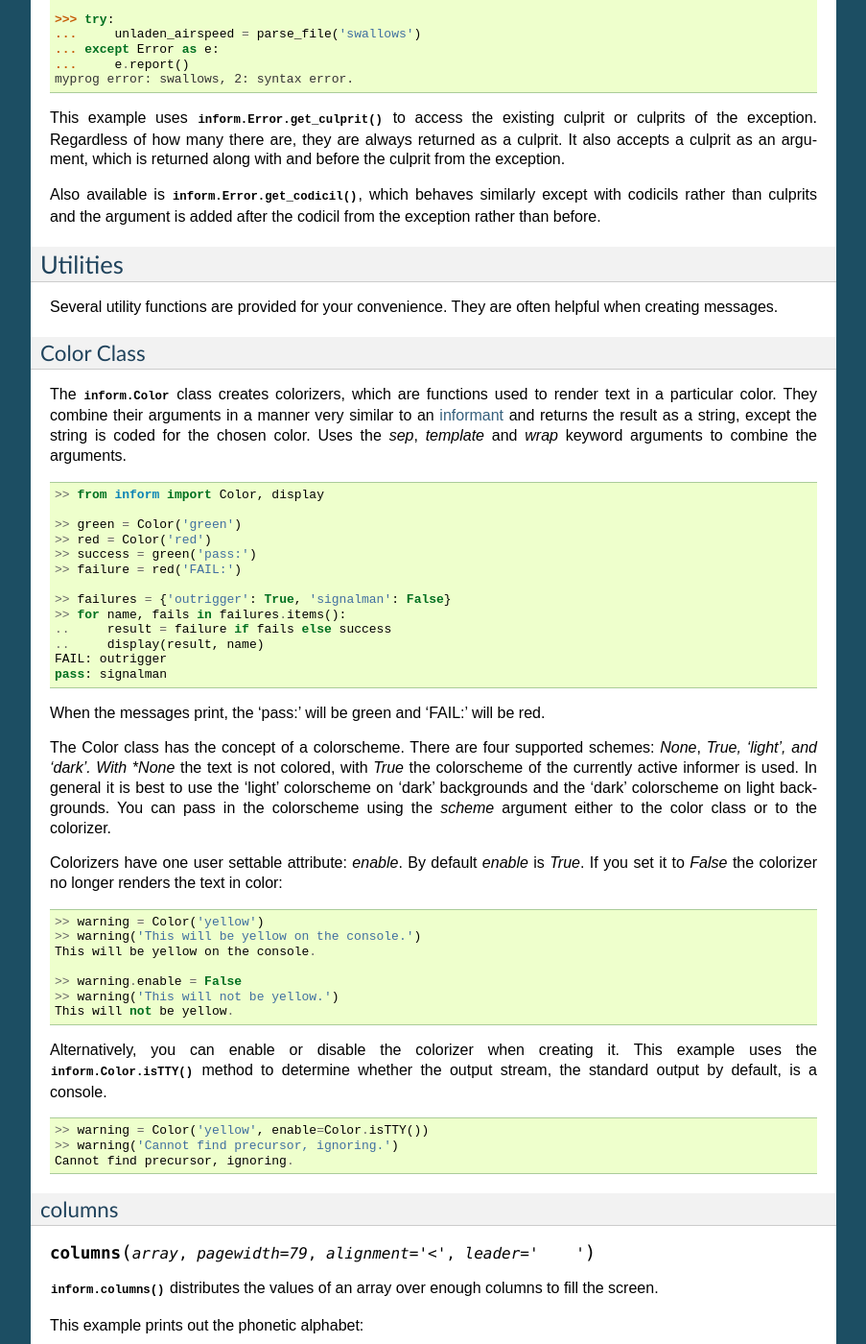
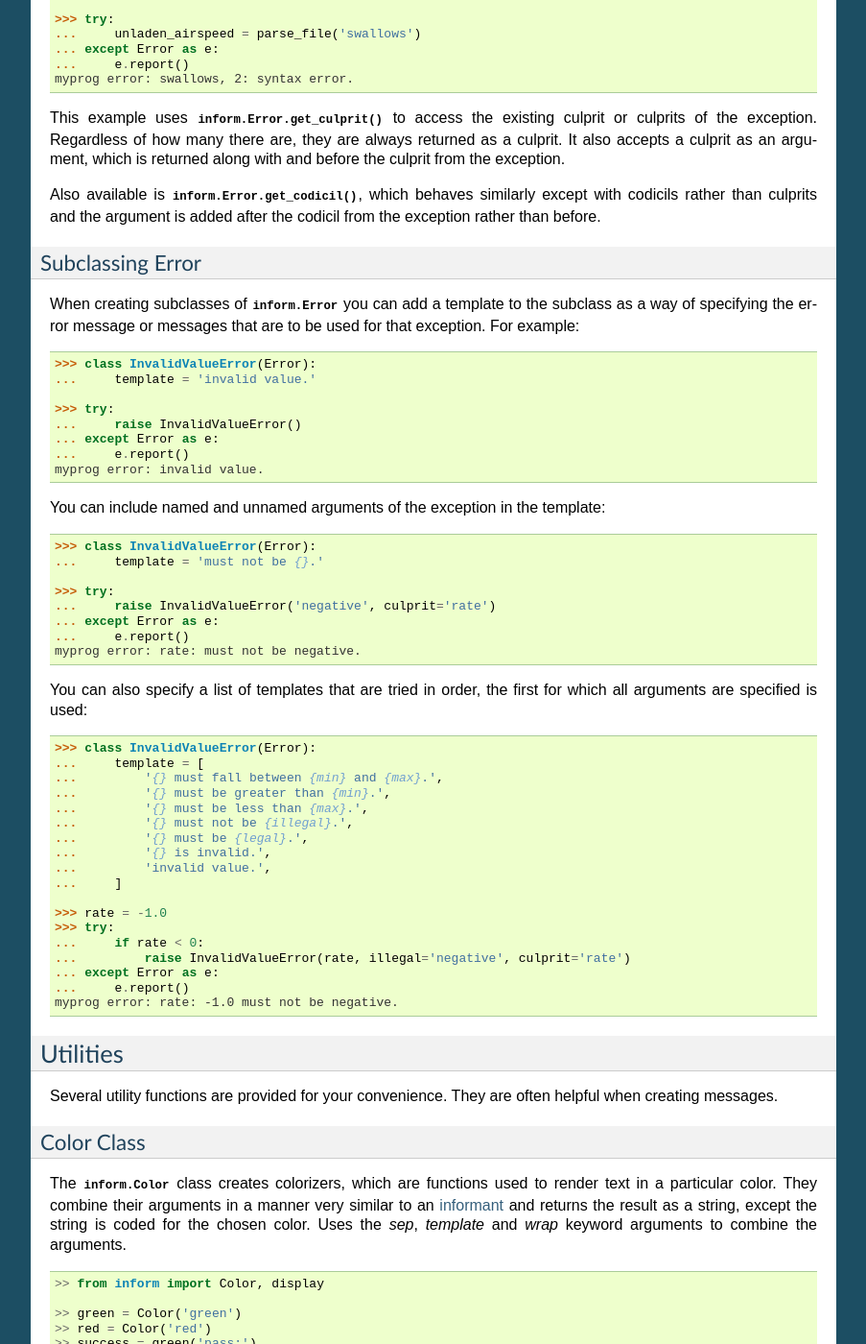
Before and after one commit to KenKundert/inform, a Sphinx documentation site: the page built from doc/user.rst, in a window 1280 px wide and 1400 px high, scrolled down 11943 px. Shown: the whole window at 96% size, without its empty margins (198-1101 px from the left). Built offline with Sphinx 7.4.7, drawn with Linux system fonts in a browser that asks for light colours; some of the changed text lies outside the part shown.

Commit message:
Support template attribute on subclasses of Error, add fmt arg to conjoin

```diff
--- a/doc/releases.rst
+++ b/doc/releases.rst
@@ -4,8 +4,11 @@ Releases
 **Latest development release**:
     | Version: 1.17.4
     | Released: 2019-07-20
+
     - Wrap now applies to codicils passed as arguments.
-    - Enhance :class:`inform.plural`.
+    - Enhance :class:`inform.plural` (now supports pluralizing verbs).
+    - Add *fmt* argument to :func:`inform.conjoin()`.
+    - Support *template* attribute on subclasses of :class:`inform.Error`.
 
 **1.17 (2019-05-16)**:
     - Added :func:`inform.is_mapping()`
--- a/doc/user.rst
+++ b/doc/user.rst
@@ -873,6 +873,63 @@ Also available is :meth:`inform.Error.get_codicil()`, which behaves similarly
 except with codicils rather than culprits and the argument is added after the
 codicil from the exception rather than before.
 
+
+Subclassing Error
+"""""""""""""""""
+
+When creating subclasses of :class:`inform.Error` you can add a template to the
+subclass as a way of specifying the error message or messages that are to be
+used for that exception. For example:
+
+.. code-block:: python
+
+    >>> class InvalidValueError(Error):
+    ...     template = 'invalid value.'
+
+    >>> try:
+    ...     raise InvalidValueError()
+    ... except Error as e:
+    ...     e.report()
+    myprog error: invalid value.
+
+You can include named and unnamed arguments of the exception in the template:
+
+.. code-block:: python
+
+    >>> class InvalidValueError(Error):
+    ...     template = 'must not be {}.'
+
+    >>> try:
+    ...     raise InvalidValueError('negative', culprit='rate')
+    ... except Error as e:
+    ...     e.report()
+    myprog error: rate: must not be negative.
+
+You can also specify a list of templates that are tried in order, the first for
+which all arguments are specified is used:
+
+.. code-block:: python
+
+    >>> class InvalidValueError(Error):
+    ...     template = [
+    ...         '{} must fall between {min} and {max}.',
+    ...         '{} must be greater than {min}.',
+    ...         '{} must be less than {max}.',
+    ...         '{} must not be {illegal}.',
+    ...         '{} must be {legal}.',
+    ...         '{} is invalid.',
+    ...         'invalid value.',
+    ...     ]
+
+    >>> rate = -1.0
+    >>> try:
+    ...     if rate < 0:
+    ...         raise InvalidValueError(rate, illegal='negative', culprit='rate')
+    ... except Error as e:
+    ...     e.report()
+    myprog error: rate: -1.0 must not be negative.
+
+
 Utilities
 ---------
 
@@ -997,6 +1054,14 @@ If you prefer the use of the Oxford comma, you can add it as follow:
 
     >>> conjoin(['a', 'b', 'c'], conj=', and ')
     'a, b, and c'
+
+You can specify a format string that is applied to every item in the list before
+they are joined:
+
+.. code-block:: python
+
+    >>> conjoin([10.1, 32.5, 16.9], fmt='${:0.2f}')
+    '$10.10, $32.50 and $16.90'
 
 
 .. _cull desc:
```
Also changed, not shown: other parts of doc/user.rst (+1 -1 lines), 2 other files.
